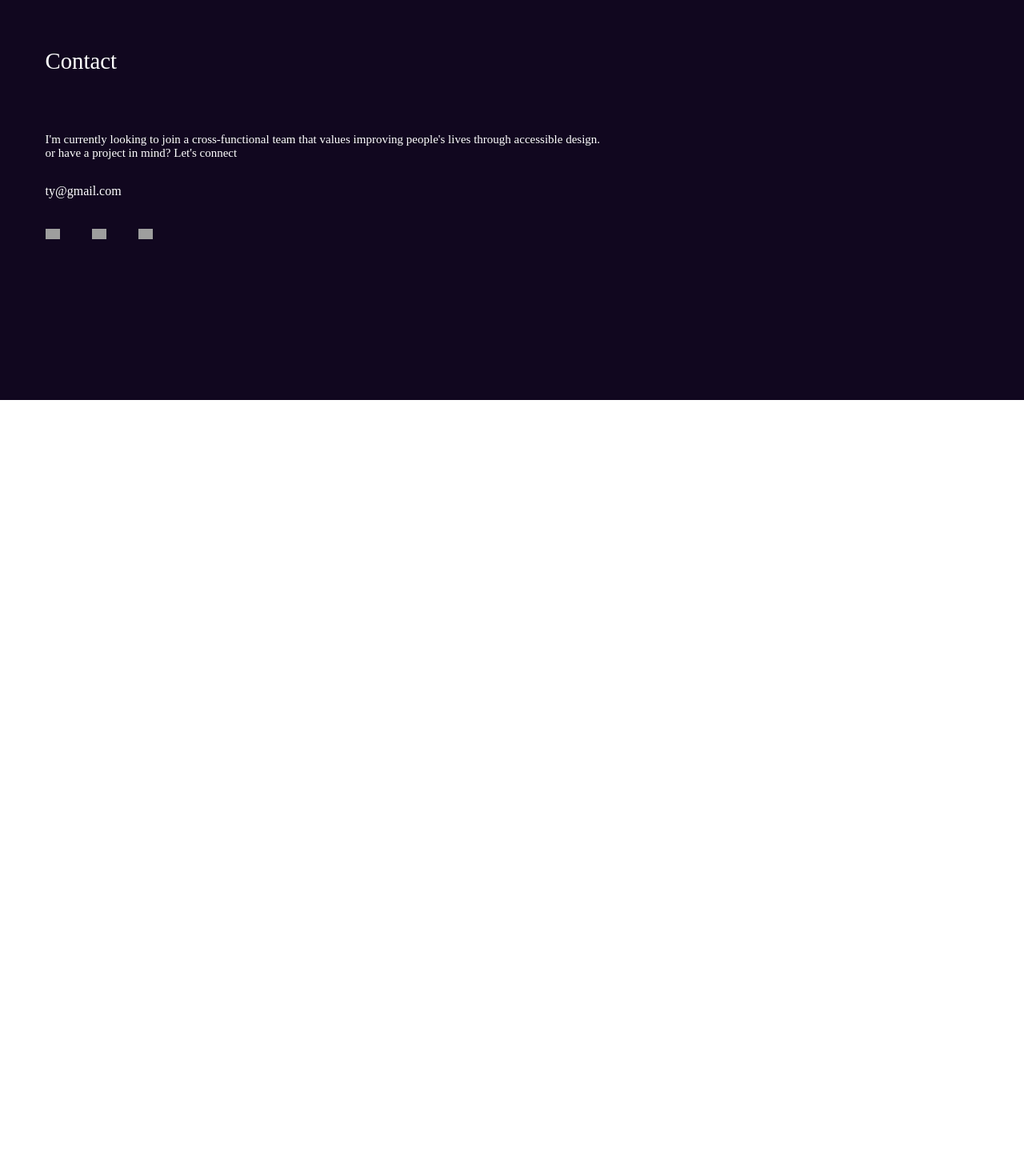
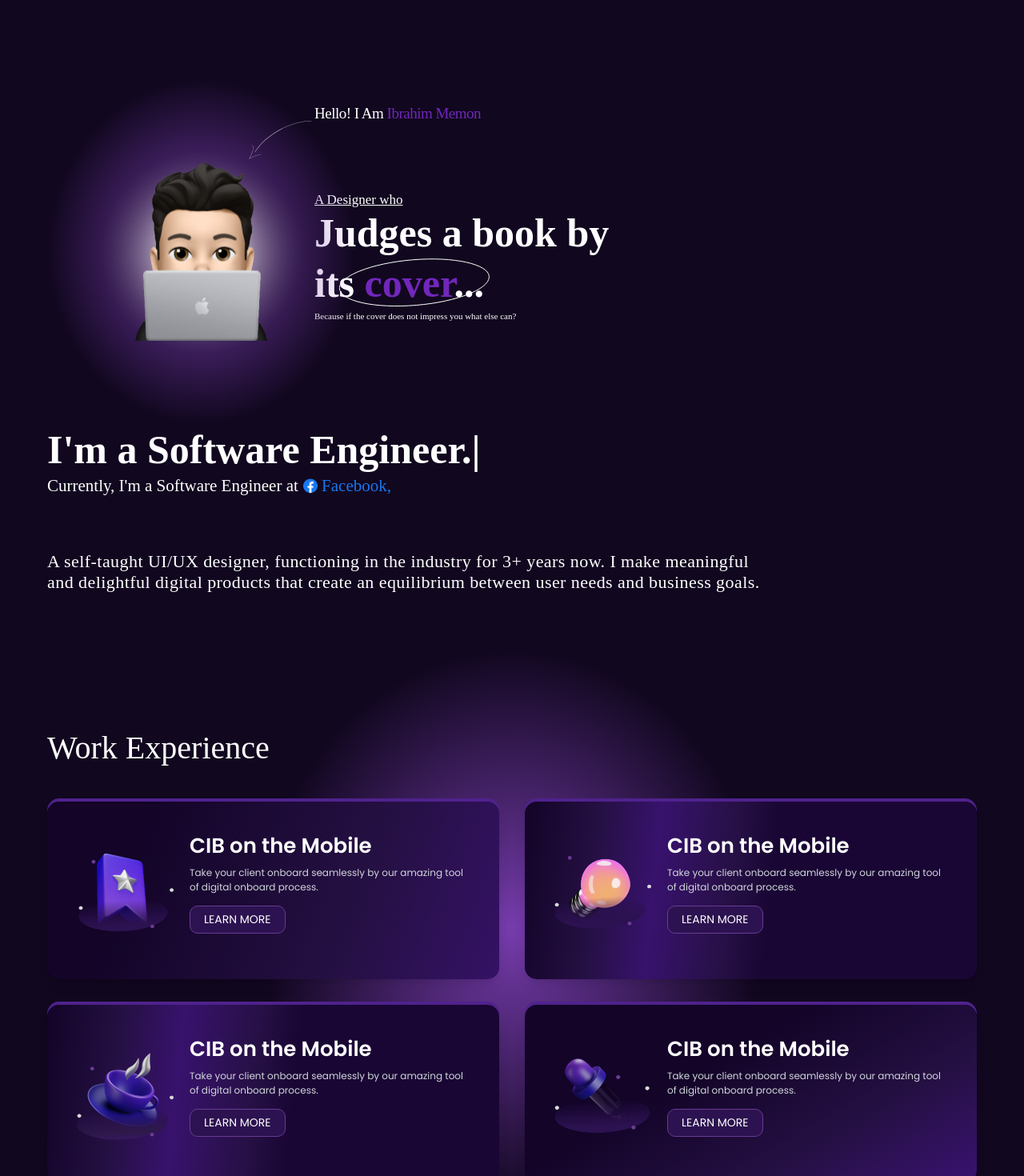
Before and after one commit to happy280299/ty-porfolio, a React (Create React App) app: page / in a window 1280 px wide. Shown: the part 140-1610 px from the top of the page at 80% size. Before the commit the page ends 800 px from the top, so only its background shows below. Built offline with nearby package versions, Linux system fonts and the light colour scheme; grey boxes are pictures that could not be loaded; a web font is replaced by a local one.

Commit message:
feat: update responsive

```diff
--- a/src/Components/Footer/styled.tsx
+++ b/src/Components/Footer/styled.tsx
@@ -3,7 +3,6 @@ import styled from "styled-components";
 export const FooterContainer = styled.footer`
   padding-top: 200px;
   @media screen and (max-width: 767.98px) {
-    padding-left: 20px;
-    padding-right: 20px;
+    padding: 100px 20px;
   }
 `;
--- a/src/Pages/Home/Keyvisual/index.tsx
+++ b/src/Pages/Home/Keyvisual/index.tsx
@@ -1,11 +1,19 @@
-import React from "react";
+import React, { useContext } from "react";
 import { KeyvisualContainer, KeyvisualWrapper } from "./styled";
+import { ContextProviderWrapper } from "../../../Context";
 
 const Keyvisual = () => {
+  const { isDesktop } = useContext(ContextProviderWrapper)!;
+
   return (
-    <KeyvisualContainer className="pt-[132px]">
+    <KeyvisualContainer className="md:pt-[132px]">
       <KeyvisualWrapper className="max-w-[1162px]">
-        <div className="mx-auto flex">
+        <div className="mx-auto md:flex">
+          {!isDesktop && (
+            <p className="text-name mb-[0] text-center	">
+              Hello! I Am <span>Ibrahim Memon</span>
+            </p>
+          )}
           <div className="keyvisual-left">
             <img
               src="/assets/images/keyvisual/keyvisual_img_01.png"
@@ -16,9 +24,11 @@ const Keyvisual = () => {
             />
           </div>
           <div className="keyvisual-right max-w-[385px]">
-            <p className="text-name mb-[87px]">
-              Hello! I Am <span>Ibrahim Memon</span>
-            </p>
+            {isDesktop && (
+              <p className="text-name mb-[87px]">
+                Hello! I Am <span>Ibrahim Memon</span>
+              </p>
+            )}
             <p className="text-[17px] underline mb-[0]">A Designer who</p>
             <h1 className="title-keyvisual text-[50px] mb-[3px] leading-[126.664%]">
               Judges a book by its <span>cover</span>...
--- a/src/Pages/Home/Keyvisual/styled.tsx
+++ b/src/Pages/Home/Keyvisual/styled.tsx
@@ -1,6 +1,10 @@
 import styled from "styled-components";
 
-export const KeyvisualContainer = styled.div``;
+export const KeyvisualContainer = styled.div`
+  @media screen and (max-width: 767.98px) {
+    padding-top: 50px;
+  }
+`;
 export const KeyvisualWrapper = styled.div`
   .keyvisual-left {
     position: relative;
@@ -96,4 +100,40 @@ export const KeyvisualWrapper = styled.div`
       }
     }
   }
+  @media screen and (max-width: 767.98px) {
+    padding: 0 20px;
+    .keyvisual-left {
+      max-width: unset;
+    }
+    .keyvisual-right {
+      margin-left: 0;
+    }
+    .text-small {
+      font-size: 14px;
+      margin-bottom: 5px;
+    }
+    .text-name {
+      &:before {
+        display: none;
+      }
+    }
+    .title-keyvisual {
+      font-size: 40px;
+      span {
+        font-size: 40px;
+        &:before {
+          width: 139px;
+          height: 51px;
+          top: 50%;
+          left: 50%;
+        }
+      }
+    }
+    .block-position {
+      margin-bottom: 20px;
+      h2 {
+        font-size: 40px;
+      }
+    }
+  }
 `;
--- a/src/Pages/Home/Project/index.tsx
+++ b/src/Pages/Home/Project/index.tsx
@@ -1,7 +1,9 @@
-import React from "react";
+import React, { useContext } from "react";
 import { ProjectContainer, ProjectList, ProjectWrapper } from "./styled";
+import { ContextProviderWrapper } from "../../../Context";
 
 const Project = () => {
+  const { isDesktop } = useContext(ContextProviderWrapper)!;
   return (
     <ProjectContainer>
       <ProjectWrapper>
@@ -14,6 +16,7 @@ const Project = () => {
                   <span className="title-bug">{items.titleBig}</span>
                 </h2>
                 <p className="content-description">{items.des}</p>
+                {isDesktop && (
                   <ul className="list-pointer">
                     {items.subList.map((item: any, index) => (
                       <li key={index}>
@@ -27,6 +30,7 @@ const Project = () => {
                       </li>
                     ))}
                   </ul>
+                )}
               </div>
               <div className="content-right">
                 <img
@@ -36,6 +40,21 @@ const Project = () => {
                   loading="lazy"
                   alt="Banner"
                 />
+                {!isDesktop && (
+                  <ul className="list-pointer">
+                    {items.subList.map((item: any, index) => (
+                      <li key={index}>
+                        <img
+                          src={item.icon}
+                          width={31}
+                          height={31}
+                          loading="lazy"
+                          alt="Icon"
+                        />
+                      </li>
+                    ))}
+                  </ul>
+                )}
               </div>
             </li>
           ))}
--- a/src/Pages/Home/Project/styled.tsx
+++ b/src/Pages/Home/Project/styled.tsx
@@ -6,6 +6,9 @@ export const ProjectContainer = styled.div`
 export const ProjectWrapper = styled.div`
   max-width: 1167px;
   margin: 0 auto;
+  @media screen and (max-width: 767.98px) {
+    padding: 0 20px;
+  }
 `;
 export const ProjectList = styled.ul`
   padding-left: 0;
@@ -113,5 +116,43 @@ export const ProjectList = styled.ul`
     align-items: center;
     gap: 17px;
     margin-bottom: 0;
+    padding-left: 0;
+  }
+  @media screen and (max-width: 767.98px) {
+    .item-list {
+      flex-direction: column;
+      &:not(:last-child) {
+        margin-bottom: 50px;
+      }
+      &:nth-child(2n) {
+        .content-left {
+          order: 1;
+          .content-description {
+            margin-left: 0;
+          }
+        }
+        .content-right {
+          order: 2;
+        }
+      }
+      .content-right {
+        flex-direction: column;
+      }
+      .list-pointer {
+        margin-top: 20px;
+      }
+    }
+    .content-right {
+      height: 280px;
+      margin-bottom: 20px;
+      img {
+        width: 95%;
+        margin-left: auto;
+      }
+    }
+    .content-description {
+      margin-right: 0;
+      margin-bottom: 10px;
+    }
   }
 `;
--- a/src/Pages/Home/experience/index.tsx
+++ b/src/Pages/Home/experience/index.tsx
@@ -45,7 +45,7 @@ const Experience = () => {
             <li key={index}>
               <Link
                 to={item.link}
-                className="bg-gradient-to-br p-9 rounded-2xl shadow-lg flex items-center gap-5"
+                className="bg-gradient-to-br md:p-9 rounded-2xl shadow-lg flex items-center gap-5 item-link"
               >
                 <img
                   src={item.image}
@@ -55,7 +55,7 @@ const Experience = () => {
                   loading="lazy"
                 />
                 <div>
-                  <h3 className="text-white text-[26px] font-[600] mb-[5px]">
+                  <h3 className="title text-white text-[26px] font-[600] mb-[5px]">
                     {item.title}
                   </h3>
                   <p className="text-description text-gray-300 text-[12px] mb-[14px]">
--- a/src/Pages/Home/experience/styled.tsx
+++ b/src/Pages/Home/experience/styled.tsx
@@ -83,4 +83,20 @@ export const ExperienceContainer = styled.div`
       display: inline-block;
     }
   }
+  @media screen and (max-width: 767.98px) {
+    padding-top: 100px;
+    .wrapper {
+      padding-left: 20px;
+      padding-right: 20px;
+    }
+    .item-link {
+      padding: 1rem 0.5rem;
+      img {
+        width: 30%;
+      }
+    }
+    .title {
+      font-size: 20px;
+    }
+  }
 `;
--- a/src/Pages/Home/index.tsx
+++ b/src/Pages/Home/index.tsx
@@ -10,14 +10,14 @@ import Project from "./Project";
 const Home = () => {
   return (
     <>
-      {/* <HomeContainer>
+      <HomeContainer>
         <HomeWrapper className="max-w-[1162px] mx-auto">
           <Keyvisual />
           <Experience />
           <BoxAnimation />
           <Project />
         </HomeWrapper>
-      </HomeContainer> */}
+      </HomeContainer>
     </>
   );
 };
--- a/src/Pages/Home/styled.tsx
+++ b/src/Pages/Home/styled.tsx
@@ -2,5 +2,8 @@ import styled from "styled-components";
 
 export const HomeContainer = styled.div`
   padding-top: 107px;
+  @media screen and (max-width: 767.98px) {
+    padding-top: 72px;
+  }
 `;
 export const HomeWrapper = styled.div``;
```
Lines whose indentation alone changed are shown as unchanged.
